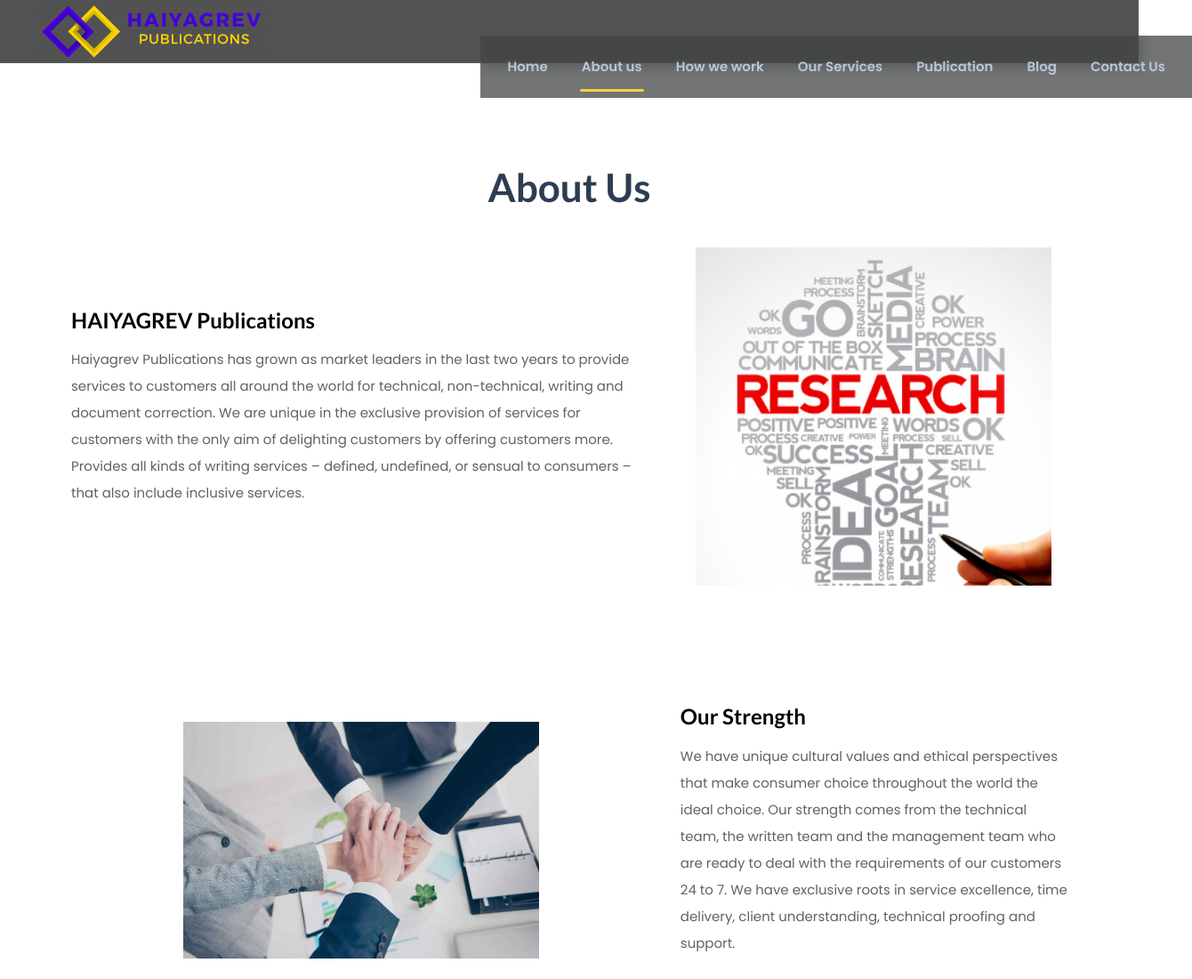
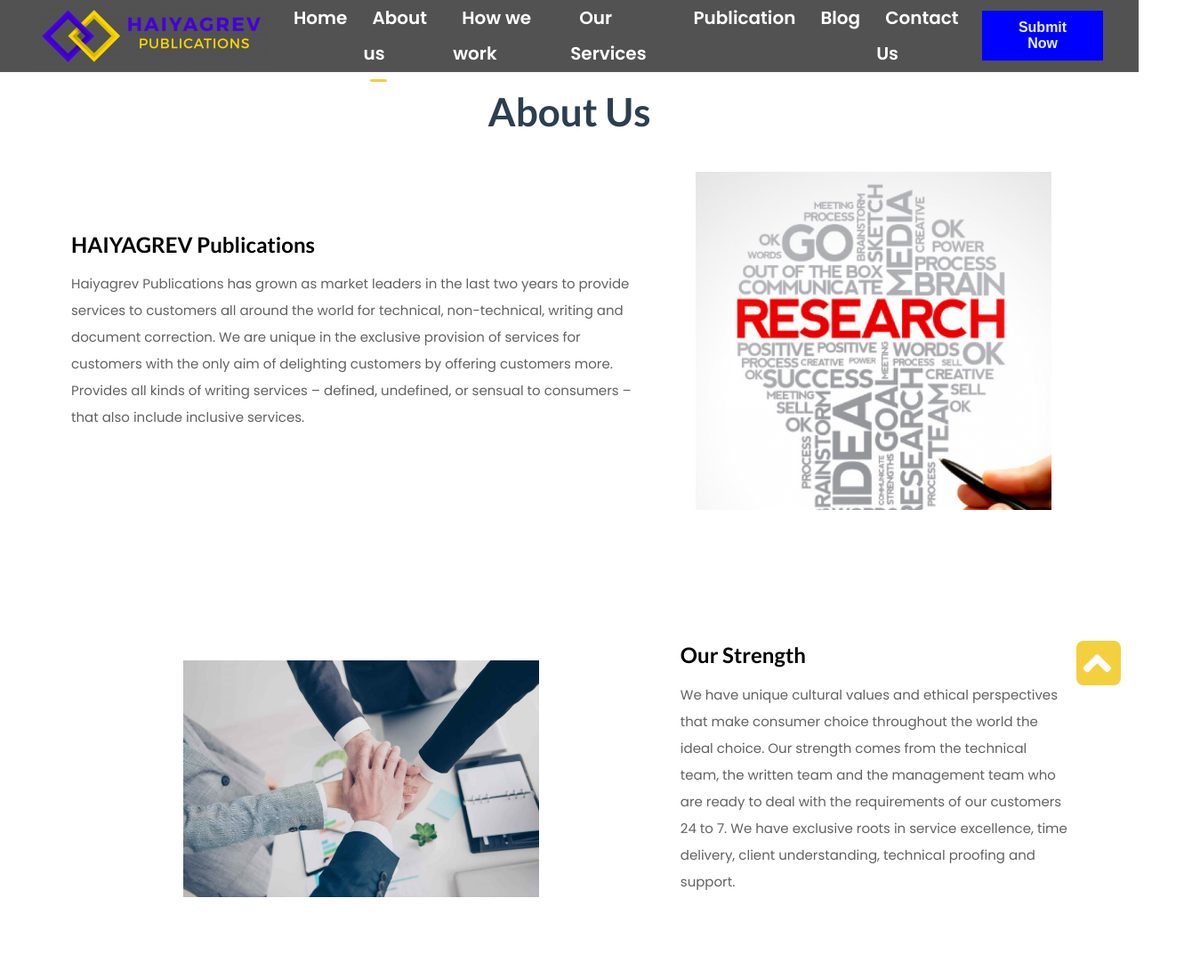
Before and after one commit to Ramyapriya2018/Primenumainnovations-haiyagrev, a website built with Parcel: page src/pages/about.html in a window 1280 px wide. Shown: the top 1100 px of the page at 89% size, 1340 px wide, since content can reach past the window. Built offline with nearby package versions, Linux system fonts and the light colour scheme.

Commit message:
fixed for header

```diff
--- a/src/index.css
+++ b/src/index.css
@@ -41,12 +41,14 @@ li {
 
 /* Header */
 .site-header {
-  position: sticky;
+  position: fixed;
   top: 0;
-  z-index: 50;
-  background: rgba(39, 39, 40, 0.8);
+  left: 0;
+  width: 100%; /* full width */
+  z-index: 999;
   backdrop-filter: saturate(160%) blur(10px);
-  border-bottom: 1px solid rgba(255, 255, 255, 0.06);
+  background: #272728cc;
+  border-bottom: 1px solid #ffffff0f;
 }
 .header-inner {
   display: flex;
@@ -85,12 +87,13 @@ li {
 }
 
 .site-nav > ul > li > a {
-  color: var(--muted);
+  color: var(--white);
   text-decoration: none;
   font-weight: 600;
   padding: 8px 10px;
   border-radius: 8px;
   position: relative;
+  font-size: 20px;
 }
 
 /* Dropdown styles */
@@ -185,7 +188,7 @@ li {
 
 /* Hero */
 .hero {
-  padding: 84px 0 48px;
+  padding: 70px 0 48px;
   position: relative;
 }
 .hero-inner {
@@ -193,6 +196,7 @@ li {
   grid-template-columns: 1.2fr 0.8fr;
   gap: 32px;
   align-items: center;
+  padding-bottom: 30px;
 }
 .hero h1 {
   font-size: clamp(28px, 4vw, 44px);
@@ -483,15 +487,7 @@ li {
 }
 
 .site-nav {
-  background: #4e4d4f;
-  padding: 20px;
-  position: relative;
-  top: 40px;
-  left: 180px;
-  /* background: rgb(52 49 49 / 12%); */
-  background: rgb(74 76 76 / 77%);
-  -webkit-backdrop-filter: blur(10px);
-  backdrop-filter: blur(10px);
+  padding: 0px 20px;
 }
 .phd-guide-para {
   padding-top: 13px;
@@ -696,11 +692,22 @@ iframe {
   font-size: 20px;
 }
 .back-to-top {
-  position: relative;
-  bottom: 60px;
+  position: fixed;
+  bottom: 30px;
   right: 20px;
-  float: right;
+  width: 50px;
+  height: 50px;
+  z-index: 999;
+  background: #272728cc;
+  color: white;
+  border: none;
+  border-radius: 50%;
+  cursor: pointer;
+  display: flex;
+  align-items: center;
+  justify-content: center;
 }
+
 .to-top {
   width: 50px;
   height: 50px;
@@ -779,8 +786,11 @@ iframe {
 .company-container {
   background-color: #0b0808;
   color: #fff;
-  padding: 30px;
+  padding: 30px 45px;
 }
-.section > .company-title {
+.company-container .company-title {
   color: #fff !important;
 }
+.company-container p {
+  color: #fff;
+}
--- a/src/pages/about.html
+++ b/src/pages/about.html
@@ -21,9 +21,9 @@
     <link rel="stylesheet" href="../index.css" />
   </head>
   <body>
-    <header class="site-header" id="top">
-      <div class="container header-inner">
-        <a href="../index.html#top" class="brand" aria-label="Home">
+ <header class="site-header">
+  <div class="header-inner">
+     <a href="../index.html" class="brand" aria-label="Home">
   <img src="../assets/HAIYAGREV_PUBLICATIONS_LOGO-260x69.png" alt="Haiyagrev Logo" class="brand-logo" />
 </a>
   <button
@@ -37,20 +37,41 @@
           <span class="nav-toggle-bar" aria-hidden="true"></span>
           <span class="nav-toggle-bar" aria-hidden="true"></span>
         </button>
+
     <nav class="site-nav" id="siteNav">
       <ul>
-            <li><a href="../index.html">Home</a></li>
-            <li><a class="active" href="./about.html">About us</a></li>
-            <li><a href="./how-we-work.html">How we work</a></li>
-            <li><a href="./services.html">Our Services</a></li>
-            <li><a href="./publication.html">Publication</a></li>
-            <li><a href="./blog.html">Blog</a></li>
-            <li><a href="./contact.html">Contact Us</a></li>
+        <li><a  href="../index.html">Home</a></li>
+        <li><a class="active" href="about.html" class="nav-link">About us</a></li>
+        <li><a href="how-we-work.html" class="nav-link">How we work</a></li>
+
+        <!-- Services Dropdown -->
+        <li class="services-dropdown">
+          <a href="services.html" class="nav-link">Our Services</a>
+          <ul class="dropdown-menu">
+            <li><a href="services.html#research-proposal">Research Proposal</a></li>
+            <li><a href="services.html#research-consultation">Research Consultation</a></li>
+            <li><a href="services.html#research-assistance">Research Assistance</a></li>
+            <li><a href="services.html#phd-proposal">Ph.D. Proposal</a></li>
+            <li><a href="services.html#research-paper-writing">Research Paper Writing</a></li>
+            <li><a href="services.html#research-presentation">Research Presentation</a></li>
+            <li><a href="services.html#patent">Patent</a></li>
+            <li><a href="services.html#trademark">Trademark</a></li>
+            <li><a href="services.html#content-writing">Content Writing</a></li>
+            <li><a href="services.html#addon-services">Addon Services</a></li>
+            <li><a href="services.html#writing-services">Writing Services</a></li>
+          </ul>
+        </li>
+
+        <!-- Remaining main links -->
+        <li><a href="publication.html" class="nav-link">Publication</a></li>
+        <li><a href="blog.html" class="nav-link">Blog</a></li>
+        <li><a href="contact.html" class="nav-link">Contact Us</a></li>
       </ul>
     </nav>
+
+    <button class="submit-btn">Submit Now</button>
   </div>
 </header>
-
     <main>
       <section class="hero">     <h1 class="sub-heading">About Us</h1>
         <div class="container hero-inner">
```
Also changed, not shown: src/pages/blog.html (+32 -10 lines), src/pages/contact.html (+32 -10 lines), src/pages/how-we-work.html (+32 -10 lines), src/pages/publication.html (+33 -10 lines), src/pages/services.html (+28 -27 lines). Lines whose indentation alone changed are shown as unchanged.
